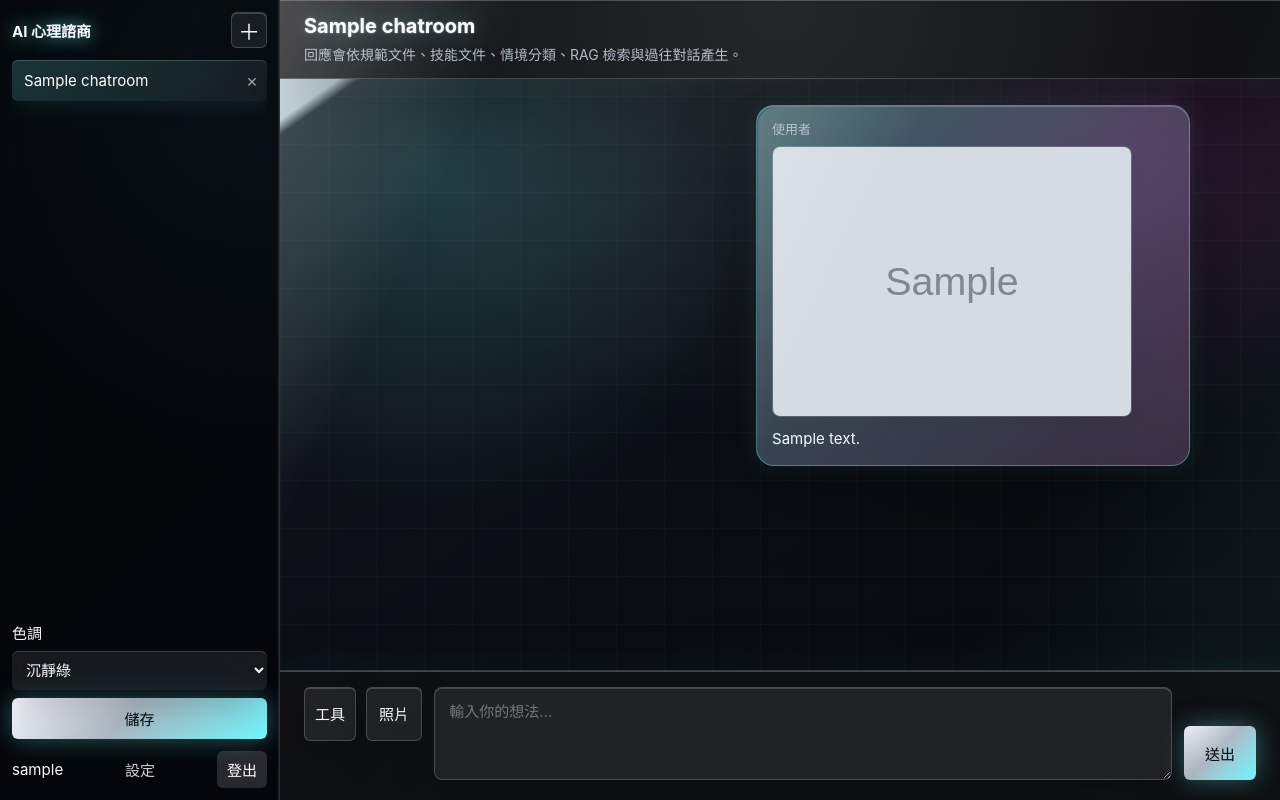
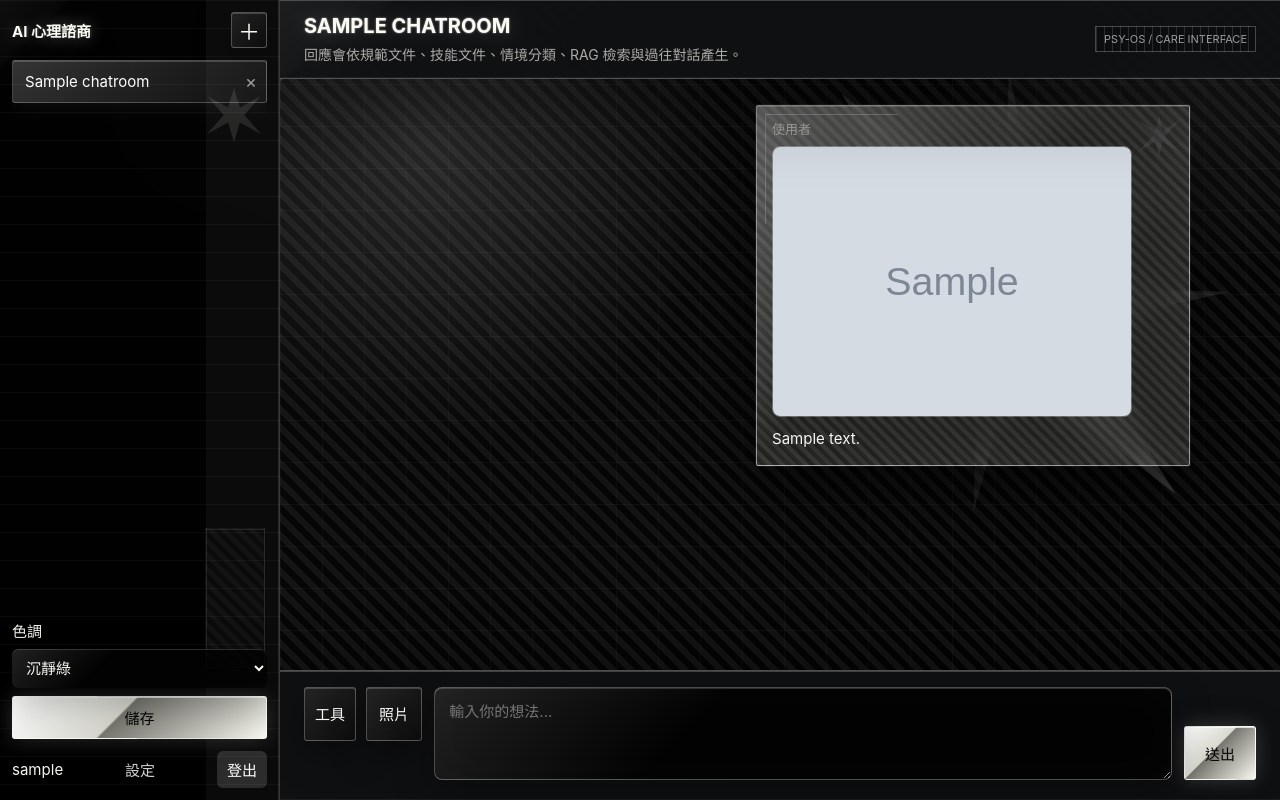
Before and after one commit to tanalex0228-hash/mental-counseling-ai, a Django app: page / in a window 1280 px wide. Run offline with Django 4.2, Linux system fonts and the light colour scheme; a user stored in the database is signed in; tables that the repository leaves empty hold one stand-in row (values such as "Sample post"); grey boxes marked "Sample" are stand-in pictures; data that the repository does not hold is empty; some libraries are stand-ins or nearby versions.

Commit message:
Refine cyberpunk poster theme

```diff
--- a/static/css/app.css
+++ b/static/css/app.css
@@ -106,23 +106,23 @@
 
 .theme-cyberpunk {
   color-scheme: dark;
-  --bg: #05070a;
-  --panel: rgba(18, 22, 29, 0.58);
-  --sidebar: rgba(5, 7, 10, 0.82);
-  --sidebar-text: #f5fbff;
-  --accent: #72f6ff;
-  --accent-strong: #f2fbff;
-  --text: #f5f8fb;
-  --muted: #aeb9c4;
-  --border: rgba(202, 222, 235, 0.2);
-  --assistant: rgba(16, 19, 25, 0.62);
-  --user: rgba(182, 196, 207, 0.18);
-  --bubble-radius: 18px;
-  --bubble-border: 1px solid rgba(230, 240, 250, 0.22);
+  --bg: #020202;
+  --panel: rgba(9, 9, 10, 0.78);
+  --sidebar: rgba(2, 2, 2, 0.94);
+  --sidebar-text: #f5f5ef;
+  --accent: #f2f2ea;
+  --accent-strong: #ffffff;
+  --text: #f3f3ee;
+  --muted: #a7a7a0;
+  --border: rgba(245, 245, 238, 0.31);
+  --assistant: rgba(8, 8, 9, 0.7);
+  --user: rgba(245, 245, 238, 0.13);
+  --bubble-radius: 2px;
+  --bubble-border: 1px solid rgba(245, 245, 238, 0.38);
   --bubble-shadow:
-    inset 0 1px 0 rgba(255, 255, 255, 0.22),
-    0 24px 80px rgba(0, 0, 0, 0.38),
-    0 0 28px rgba(114, 246, 255, 0.12);
+    inset 0 1px 0 rgba(255, 255, 255, 0.2),
+    0 22px 70px rgba(0, 0, 0, 0.6),
+    0 0 0 1px rgba(255, 255, 255, 0.07);
 }
 
 * {
@@ -139,9 +139,10 @@ body {
 
 .theme-cyberpunk {
   background:
-    radial-gradient(circle at 18% 12%, rgba(114, 246, 255, 0.2), transparent 28%),
-    radial-gradient(circle at 82% 0%, rgba(255, 70, 216, 0.16), transparent 26%),
-    linear-gradient(135deg, #030407 0%, #0d1118 46%, #030407 100%);
+    linear-gradient(135deg, rgba(255, 255, 255, 0.92) 0 1px, transparent 1px 74%),
+    radial-gradient(circle at 18% 12%, rgba(255, 255, 255, 0.18), transparent 20%),
+    radial-gradient(circle at 86% 4%, rgba(210, 210, 204, 0.16), transparent 24%),
+    linear-gradient(135deg, #f1f1ea 0%, #a5a5a0 3%, #050505 3.5%, #010101 100%);
 }
 
 body:has(.app-shell) {
@@ -238,16 +239,62 @@ a {
 }
 
 .theme-cyberpunk .sidebar {
-  border-right: 1px solid rgba(210, 230, 242, 0.18);
+  position: relative;
+  overflow: hidden;
+  border-right: 1px solid rgba(244, 244, 241, 0.22);
+  background:
+    linear-gradient(90deg, transparent 0 74%, rgba(255, 255, 255, 0.04) 74% 100%),
+    linear-gradient(rgba(255, 255, 255, 0.035) 1px, transparent 1px),
+    rgba(2, 2, 2, 0.94);
+  background-size: auto, 28px 28px, auto;
   box-shadow:
-    inset -1px 0 0 rgba(255, 255, 255, 0.1),
-    18px 0 90px rgba(0, 0, 0, 0.38);
-  backdrop-filter: blur(28px) saturate(1.35);
+    inset -1px 0 0 rgba(255, 255, 255, 0.12),
+    18px 0 90px rgba(0, 0, 0, 0.54);
+  backdrop-filter: blur(28px) contrast(1.12);
+}
+
+.theme-cyberpunk .sidebar::before {
+  content: "";
+  position: absolute;
+  right: 18px;
+  top: 88px;
+  width: 54px;
+  height: 54px;
+  pointer-events: none;
+  clip-path: polygon(50% 0%, 61% 36%, 100% 15%, 69% 50%, 100% 85%, 61% 64%, 50% 100%, 39% 64%, 0% 85%, 31% 50%, 0% 15%, 39% 36%);
+  background: #f9f9f0;
+  opacity: 0.11;
+  filter: drop-shadow(0 0 16px rgba(255, 255, 255, 0.3));
+}
+
+.theme-cyberpunk .sidebar::after {
+  content: "";
+  position: absolute;
+  right: 14px;
+  bottom: 132px;
+  width: 58px;
+  height: 138px;
+  pointer-events: none;
+  background:
+    linear-gradient(90deg, rgba(255, 255, 255, 0.7) 0 1px, transparent 1px 100%),
+    linear-gradient(rgba(255, 255, 255, 0.7) 0 1px, transparent 1px 100%),
+    linear-gradient(45deg, rgba(255, 255, 255, 0.22) 25%, transparent 25% 50%, rgba(255, 255, 255, 0.22) 50% 75%, transparent 75%);
+  background-size: 100% 100%, 100% 100%, 14px 14px;
+  border: 1px solid rgba(255, 255, 255, 0.18);
+  opacity: 0.16;
+}
+
+.theme-cyberpunk .sidebar > * {
+  position: relative;
+  z-index: 1;
 }
 
 .theme-cyberpunk .brand span {
-  color: #f7fbff;
-  text-shadow: 0 0 18px rgba(114, 246, 255, 0.72);
+  color: #fbfbf4;
+  text-transform: uppercase;
+  text-shadow:
+    0 0 18px rgba(255, 255, 255, 0.32),
+    2px 0 0 rgba(255, 255, 255, 0.08);
 }
 
 .theme-cyberpunk .icon-button,
@@ -259,22 +306,34 @@ a {
 .theme-cyberpunk .youtube-controls button,
 .theme-cyberpunk .media-result,
 .theme-cyberpunk .link-result {
-  border: 1px solid rgba(230, 240, 250, 0.2);
-  background: rgba(238, 246, 255, 0.08);
-  color: #f7fbff;
+  border: 1px solid rgba(244, 244, 241, 0.28);
+  background:
+    linear-gradient(135deg, rgba(255, 255, 255, 0.12), rgba(255, 255, 255, 0.035)),
+    rgba(4, 4, 4, 0.72);
+  color: #fbfbf6;
   box-shadow:
     inset 0 1px 0 rgba(255, 255, 255, 0.18),
-    0 12px 36px rgba(0, 0, 0, 0.22);
-  backdrop-filter: blur(20px) saturate(1.4);
+    0 12px 36px rgba(0, 0, 0, 0.36);
+  backdrop-filter: blur(22px) contrast(1.16);
+  border-radius: 3px;
 }
 
 .theme-cyberpunk .conversation-item.active,
 .theme-cyberpunk .conversation-item:hover {
   background:
-    linear-gradient(135deg, rgba(114, 246, 255, 0.18), rgba(255, 255, 255, 0.06));
+    linear-gradient(135deg, rgba(255, 255, 255, 0.2), rgba(255, 255, 255, 0.05));
   box-shadow:
     inset 0 1px 0 rgba(255, 255, 255, 0.18),
-    0 0 30px rgba(114, 246, 255, 0.12);
+    0 0 30px rgba(255, 255, 255, 0.08);
+}
+
+.theme-cyberpunk .conversation-item {
+  border-radius: 3px;
+  border: 1px solid transparent;
+}
+
+.theme-cyberpunk .conversation-item.active {
+  border-color: rgba(255, 255, 255, 0.22);
 }
 
 .brand,
@@ -400,25 +459,31 @@ a {
 
 .theme-cyberpunk .chat-panel {
   background:
-    linear-gradient(rgba(255, 255, 255, 0.025) 1px, transparent 1px),
-    linear-gradient(90deg, rgba(255, 255, 255, 0.018) 1px, transparent 1px),
-    radial-gradient(circle at 16% 22%, rgba(114, 246, 255, 0.18), transparent 32%),
-    radial-gradient(circle at 88% 18%, rgba(255, 70, 216, 0.14), transparent 26%),
-    linear-gradient(145deg, #f1f4f8 0%, #c7ced8 8%, #10141b 9%, #05070a 100%);
-  background-size: 48px 48px, 48px 48px, auto, auto, auto;
+    linear-gradient(rgba(255, 255, 255, 0.035) 1px, transparent 1px),
+    linear-gradient(90deg, rgba(255, 255, 255, 0.026) 1px, transparent 1px),
+    linear-gradient(45deg, rgba(255, 255, 255, 0.055) 25%, transparent 25% 50%, rgba(255, 255, 255, 0.055) 50% 75%, transparent 75%),
+    radial-gradient(circle at 15% 18%, rgba(255, 255, 255, 0.13), transparent 28%),
+    radial-gradient(circle at 90% 6%, rgba(170, 170, 164, 0.12), transparent 20%),
+    linear-gradient(145deg, #ededdf 0%, #8e8e88 5%, #080808 5.5%, #020202 100%);
+  background-size: 42px 42px, 42px 42px, 18px 18px, auto, auto, auto;
 }
 
 .theme-cyberpunk .chat-panel::after {
   content: "";
   position: absolute;
-  inset: 0;
+  width: min(38vw, 440px);
+  height: min(38vw, 440px);
+  right: 4vw;
+  top: 9vh;
   z-index: 0;
   pointer-events: none;
+  clip-path: polygon(50% 0%, 58% 37%, 96% 12%, 65% 49%, 100% 50%, 64% 58%, 88% 96%, 51% 67%, 42% 100%, 43% 62%, 4% 88%, 36% 52%, 0% 47%, 36% 42%, 12% 5%, 49% 35%);
   background:
-    linear-gradient(115deg, rgba(255, 255, 255, 0.34), transparent 18%, transparent 72%, rgba(114, 246, 255, 0.12)),
-    radial-gradient(circle at 50% 0%, rgba(255, 255, 255, 0.15), transparent 45%);
+    radial-gradient(circle at 50% 50%, rgba(255, 255, 255, 0.96), rgba(255, 255, 255, 0.46) 18%, transparent 54%),
+    conic-gradient(from 45deg, transparent, rgba(255, 255, 255, 0.7), transparent, rgba(230, 230, 222, 0.66), transparent);
   mix-blend-mode: screen;
-  opacity: 0.62;
+  filter: drop-shadow(0 0 22px rgba(255, 255, 255, 0.2));
+  opacity: 0.24;
 }
 
 .chat-header {
@@ -439,24 +504,60 @@ a {
 .theme-cyberpunk .settings-nav,
 .theme-cyberpunk .auth-panel,
 .theme-cyberpunk .visual-preview {
-  border-color: rgba(230, 240, 250, 0.2);
+  border-color: rgba(245, 245, 238, 0.28);
   background:
-    linear-gradient(135deg, rgba(255, 255, 255, 0.14), rgba(255, 255, 255, 0.045)),
-    rgba(9, 12, 17, 0.62);
+    linear-gradient(135deg, rgba(255, 255, 255, 0.15), transparent 34%),
+    linear-gradient(90deg, rgba(255, 255, 255, 0.05) 1px, transparent 1px),
+    rgba(7, 7, 8, 0.72);
+  background-size: auto, 22px 22px, auto;
   box-shadow:
-    inset 0 1px 0 rgba(255, 255, 255, 0.22),
-    0 22px 80px rgba(0, 0, 0, 0.32),
-    0 0 36px rgba(114, 246, 255, 0.08);
-  backdrop-filter: blur(30px) saturate(1.45);
+    inset 0 1px 0 rgba(255, 255, 255, 0.21),
+    inset 0 -1px 0 rgba(255, 255, 255, 0.06),
+    0 22px 80px rgba(0, 0, 0, 0.38);
+  backdrop-filter: blur(28px) contrast(1.16);
+}
+
+.theme-cyberpunk .chat-header,
+.theme-cyberpunk .composer-wrap {
+  position: relative;
+  z-index: 2;
+}
+
+.theme-cyberpunk .chat-header::after {
+  content: "PSY-OS / CARE INTERFACE";
+  margin-left: auto;
+  color: rgba(255, 255, 255, 0.58);
+  font-size: 11px;
+  text-transform: uppercase;
+  border: 1px solid rgba(255, 255, 255, 0.24);
+  padding: 5px 8px;
+  background:
+    linear-gradient(90deg, rgba(255, 255, 255, 0.12) 1px, transparent 1px),
+    rgba(0, 0, 0, 0.22);
+  background-size: 8px 8px, auto;
+}
+
+.theme-cyberpunk .chat-header p {
+  color: rgba(245, 245, 238, 0.68);
 }
 
 .theme-cyberpunk .chat-header h1,
 .theme-cyberpunk .settings-header h1,
 .theme-cyberpunk .tool-card h2 {
-  color: #f8fbff;
+  color: #fbfbf4;
+  text-transform: uppercase;
   text-shadow:
-    0 0 24px rgba(114, 246, 255, 0.4),
-    0 0 2px rgba(255, 255, 255, 0.6);
+    0 0 24px rgba(255, 255, 255, 0.24),
+    0 0 2px rgba(255, 255, 255, 0.65);
+}
+
+.theme-cyberpunk .tool-card,
+.theme-cyberpunk .settings-form,
+.theme-cyberpunk .settings-nav,
+.theme-cyberpunk .auth-panel,
+.theme-cyberpunk .visual-preview,
+.theme-cyberpunk .companion-panel {
+  border-radius: 4px;
 }
 
 .theme-dark .chat-header,
@@ -522,28 +623,46 @@ a {
 
 .theme-cyberpunk .bubble {
   background:
-    linear-gradient(135deg, rgba(255, 255, 255, 0.16), rgba(255, 255, 255, 0.045)),
-    rgba(13, 16, 23, 0.64);
-  color: #f7fbff;
-  backdrop-filter: blur(26px) saturate(1.45);
+    linear-gradient(135deg, rgba(255, 255, 255, 0.16), transparent 42%),
+    linear-gradient(90deg, rgba(255, 255, 255, 0.045) 1px, transparent 1px),
+    rgba(7, 7, 8, 0.76);
+  background-size: auto, 18px 18px, auto;
+  color: #f7f7f1;
+  backdrop-filter: blur(24px) contrast(1.16);
   position: relative;
+  overflow: hidden;
 }
 
 .theme-cyberpunk .message.user .bubble {
   background:
-    linear-gradient(135deg, rgba(114, 246, 255, 0.22), rgba(255, 70, 216, 0.1)),
-    rgba(217, 226, 235, 0.13);
-  border-color: rgba(114, 246, 255, 0.34);
+    linear-gradient(135deg, rgba(255, 255, 255, 0.28), transparent 44%),
+    linear-gradient(45deg, rgba(255, 255, 255, 0.08) 25%, transparent 25% 50%, rgba(255, 255, 255, 0.08) 50% 75%, transparent 75%),
+    rgba(235, 235, 224, 0.14);
+  background-size: auto, 12px 12px, auto;
+  border-color: rgba(255, 255, 255, 0.5);
 }
 
 .theme-cyberpunk .bubble::before {
   content: "";
   position: absolute;
-  inset: 1px;
-  border-radius: inherit;
+  right: 9px;
+  top: 9px;
+  width: 42px;
+  height: 42px;
   pointer-events: none;
-  background: linear-gradient(115deg, rgba(255, 255, 255, 0.22), transparent 28%);
-  opacity: 0.78;
+  clip-path: polygon(50% 0%, 58% 37%, 100% 12%, 65% 50%, 100% 88%, 58% 63%, 50% 100%, 42% 63%, 0% 88%, 35% 50%, 0% 12%, 42% 37%);
+  background: rgba(255, 255, 255, 0.9);
+  opacity: 0.08;
+}
+
+.theme-cyberpunk .bubble::after {
+  content: "";
+  position: absolute;
+  inset: 8px;
+  pointer-events: none;
+  border-top: 1px solid rgba(255, 255, 255, 0.24);
+  border-left: 1px solid rgba(255, 255, 255, 0.18);
+  clip-path: polygon(0 0, 32% 0, 32% 1px, 1px 1px, 1px 32%, 0 32%);
 }
 
 .bubble-glass .bubble {
@@ -661,13 +780,15 @@ a {
 .theme-cyberpunk .settings-form select,
 .theme-cyberpunk .auth-form input,
 .theme-cyberpunk .theme-form select {
-  border-color: rgba(230, 240, 250, 0.2);
-  background: rgba(238, 246, 255, 0.08);
-  color: #f7fbff;
+  border-color: rgba(245, 245, 238, 0.3);
+  background:
+    linear-gradient(135deg, rgba(255, 255, 255, 0.12), transparent 36%),
+    rgba(4, 4, 4, 0.72);
+  color: #f7f7f1;
   box-shadow:
     inset 0 1px 0 rgba(255, 255, 255, 0.16),
-    0 14px 42px rgba(0, 0, 0, 0.22);
-  backdrop-filter: blur(22px) saturate(1.35);
+    0 14px 42px rgba(0, 0, 0, 0.32);
+  backdrop-filter: blur(22px) contrast(1.16);
 }
 
 .theme-cyberpunk .composer button,
@@ -675,11 +796,14 @@ a {
 .theme-cyberpunk .theme-form button,
 .theme-cyberpunk .settings-form button {
   background:
-    linear-gradient(135deg, #f7fbff, #aeb9c4 45%, #72f6ff);
-  color: #05070a;
+    linear-gradient(135deg, #ffffff 0%, #d9d9d1 42%, #777770 43%, #f8f8f0 100%);
+  color: #050505;
+  border: 1px solid rgba(255, 255, 255, 0.72);
   box-shadow:
-    0 0 24px rgba(114, 246, 255, 0.36),
+    inset 0 1px 0 rgba(255, 255, 255, 0.72),
+    0 0 22px rgba(255, 255, 255, 0.18),
     0 18px 48px rgba(0, 0, 0, 0.28);
+  border-radius: 3px;
 }
 
 .composer button {
@@ -1533,6 +1657,19 @@ a {
 }
 
 @media (max-width: 760px) {
+  .theme-cyberpunk .chat-header::after,
+  .theme-cyberpunk .sidebar::after {
+    display: none;
+  }
+
+  .theme-cyberpunk .chat-panel::after {
+    width: 260px;
+    height: 260px;
+    right: -64px;
+    top: 96px;
+    opacity: 0.16;
+  }
+
   .settings-page {
     padding: 14px;
   }
```
